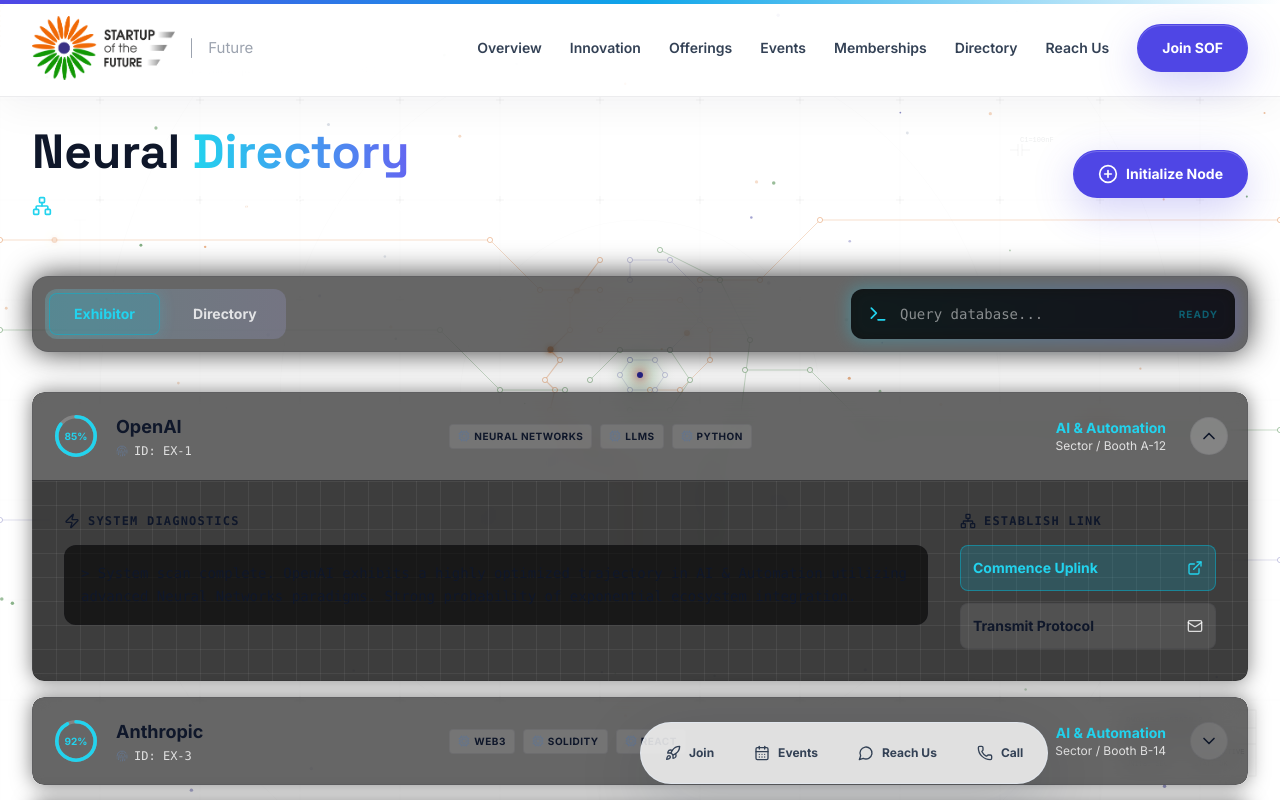
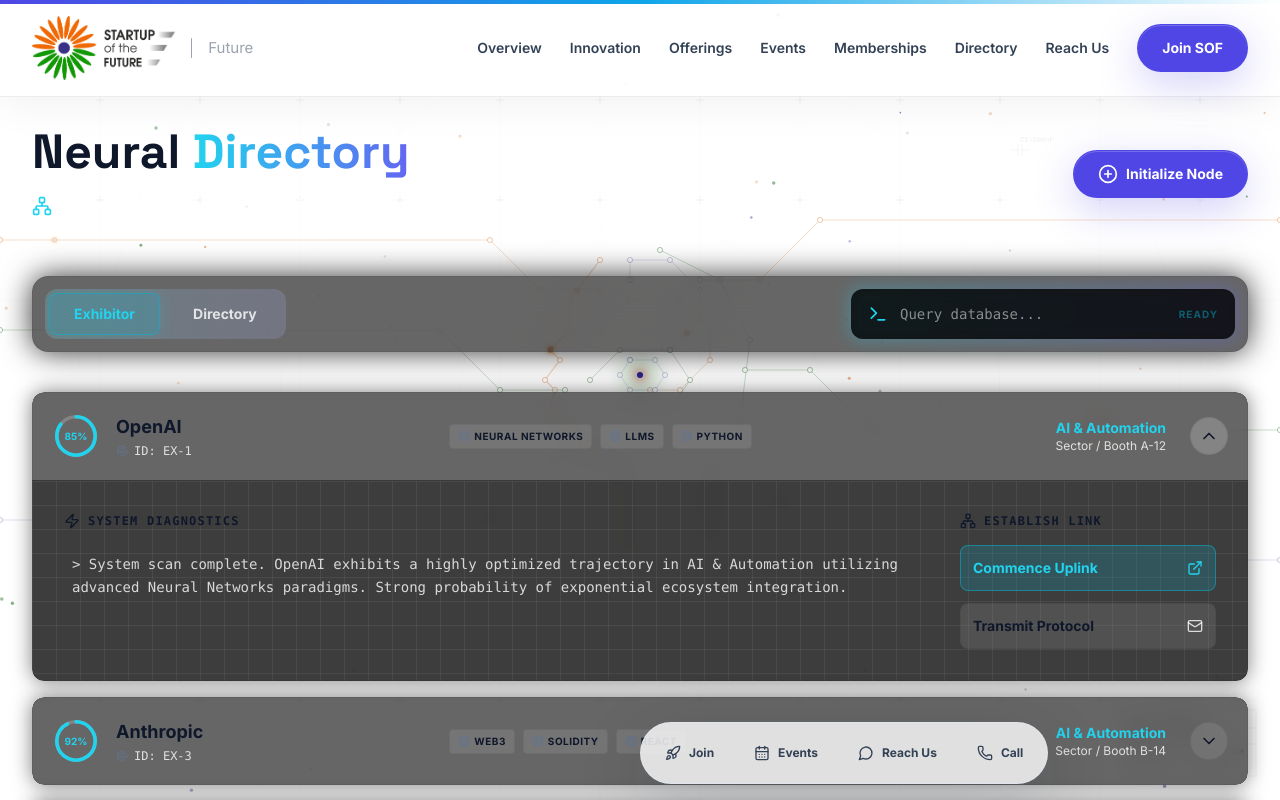
Before and after one commit to AkshayKShuklaa/SOF-assessment, a React (Vite) app in the folder frontend/: page /directory in a window 1280 px wide. Both pictures are taken after a click on the element 640 px from the left and 436 px from the top of the page. Shown: the top 800 px of the page. Built offline with nearby package versions, Linux system fonts and the light colour scheme.

Commit message:
Remove black background block from AI summary text

```diff
--- a/frontend/src/pages/DirectoryPage.jsx
+++ b/frontend/src/pages/DirectoryPage.jsx
@@ -328,7 +328,7 @@
                                <h4 className={`flex items-center gap-2 text-xs font-bold uppercase tracking-widest font-mono ${primaryColorClass}`}>
                                  <Zap className="w-4 h-4" /> System Diagnostics
                                </h4>
-                               <p className="text-sm text-white leading-relaxed bg-black/60 p-4 rounded-xl border border-white/10 font-mono">
+                               <p className="text-sm text-white/80 leading-relaxed p-2 font-mono">
                                  &gt; {item.aiSummary}
                                </p>
                              </div>
```
